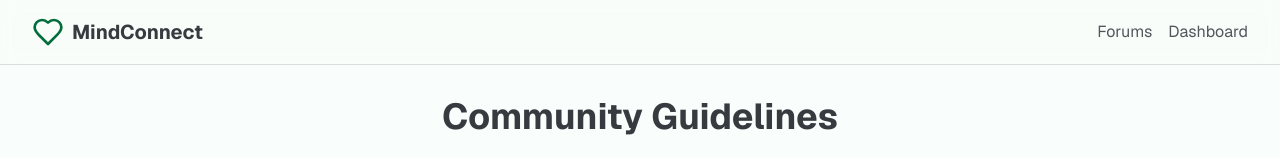
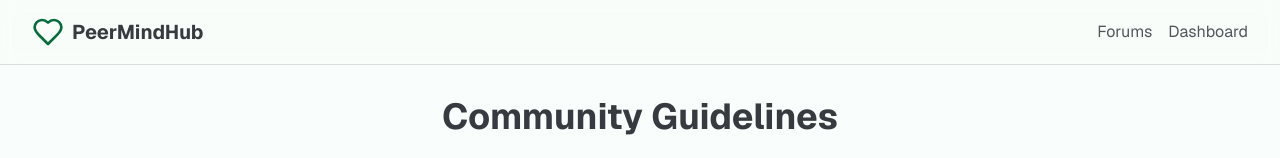
Before and after one commit to orpheusdark/PeerMindHub, a Next.js app: page /community-guidelines in a window 1280 px wide. Shown: the top 158 px of the page. Built offline with nearby package versions, Linux system fonts and the light colour scheme; no server answers.

Commit message:
mind-connect

```diff
--- a/app/community-guidelines/page.tsx
+++ b/app/community-guidelines/page.tsx
@@ -14,7 +14,7 @@ export default function CommunityGuidelinesPage() {
           <div className="flex justify-between items-center h-16">
             <Link href="/" className="flex items-center space-x-2">
               <Heart className="h-8 w-8 text-primary" />
-              <span className="font-bold text-xl text-foreground">MindConnect</span>
+              <span className="font-bold text-xl text-foreground">PeerMindHub</span>
             </Link>
             <div className="flex items-center space-x-4">
               <Link href="/forums" className="text-muted-foreground hover:text-primary transition-colors">
--- a/app/crisis-helplines/page.tsx
+++ b/app/crisis-helplines/page.tsx
@@ -111,7 +111,7 @@ export default function CrisisHelplinesPage() {
           <div className="flex justify-between items-center h-16">
             <Link href="/" className="flex items-center space-x-2">
               <Heart className="h-8 w-8 text-primary" />
-              <span className="font-bold text-xl text-foreground">MindConnect</span>
+              <span className="font-bold text-xl text-foreground">PeerMindHub</span>
             </Link>
             <div className="flex items-center space-x-4">
               <Link href="/tools" className="text-muted-foreground hover:text-primary transition-colors">
--- a/app/forums/page.tsx
+++ b/app/forums/page.tsx
@@ -118,7 +118,7 @@ function ForumsContent() {
           <div className="flex justify-between items-center h-16">
             <Link href="/" className="flex items-center space-x-2">
               <Heart className="h-8 w-8 text-primary" />
-              <span className="font-bold text-xl text-foreground">MindConnect</span>
+              <span className="font-bold text-xl text-foreground">PeerMindHub</span>
             </Link>
             <div className="flex items-center space-x-4">
               <Link href="/dashboard" className="text-muted-foreground hover:text-primary transition-colors">
--- a/app/page.tsx
+++ b/app/page.tsx
@@ -1,3 +1,8 @@
+"use client"
+
+import { useEffect } from "react"
+import { useRouter } from "next/navigation"
+import { useAuth } from "@/components/auth/auth-context"
 import { Button } from "@/components/ui/button"
 import { Card, CardContent, CardDescription, CardHeader, CardTitle } from "@/components/ui/card"
 import { Badge } from "@/components/ui/badge"
@@ -17,6 +22,20 @@ import {
 import Link from "next/link"
 
 export default function HomePage() {
+  const { user, isLoading } = useAuth()
+  const router = useRouter()
+
+  useEffect(() => {
+    if (!isLoading && user) {
+      router.push("/dashboard")
+    }
+  }, [user, isLoading, router])
+
+  // Optional: prevent flash of landing page while checking auth
+  if (isLoading || user) {
+    return null
+  }
+
   return (
     <div className="min-h-screen bg-background">
       {/* Navigation */}
--- a/app/profile/page.tsx
+++ b/app/profile/page.tsx
@@ -46,7 +46,7 @@ function ProfileContent() {
           <div className="flex justify-between items-center h-16">
             <Link href="/" className="flex items-center space-x-2">
               <Heart className="h-8 w-8 text-primary" />
-              <span className="font-bold text-xl text-foreground">MindConnect</span>
+              <span className="font-bold text-xl text-foreground">PeerMindHub</span>
             </Link>
             <div className="flex items-center space-x-4">
               <Link href="/dashboard" className="text-muted-foreground hover:text-primary transition-colors">
--- a/app/resources/page.tsx
+++ b/app/resources/page.tsx
@@ -203,7 +203,7 @@ function ResourcesContent() {
           <div className="flex justify-between items-center h-16">
             <Link href="/" className="flex items-center space-x-2">
               <Heart className="h-8 w-8 text-primary" />
-              <span className="font-bold text-xl text-foreground">MindConnect</span>
+              <span className="font-bold text-xl text-foreground">PeerMindHub</span>
             </Link>
             <div className="flex items-center space-x-4">
               <Link href="/forums" className="text-muted-foreground hover:text-primary transition-colors">
--- a/app/tools/breathing/page.tsx
+++ b/app/tools/breathing/page.tsx
@@ -171,7 +171,7 @@ function BreathingContent() {
           <div className="flex justify-between items-center h-16">
             <Link href="/" className="flex items-center space-x-2">
               <Heart className="h-8 w-8 text-primary" />
-              <span className="font-bold text-xl text-foreground">MindConnect</span>
+              <span className="font-bold text-xl text-foreground">PeerMindHub</span>
             </Link>
             <div className="flex items-center space-x-4">
               <Link href="/tools" className="text-muted-foreground hover:text-primary transition-colors">
--- a/app/tools/journal/page.tsx
+++ b/app/tools/journal/page.tsx
@@ -44,7 +44,7 @@ function JournalContent() {
           <div className="flex justify-between items-center h-16">
             <Link href="/" className="flex items-center space-x-2">
               <Heart className="h-8 w-8 text-primary" />
-              <span className="font-bold text-xl text-foreground">MindConnect</span>
+              <span className="font-bold text-xl text-foreground">PeerMindHub</span>
             </Link>
             <div className="flex items-center space-x-4">
               <Link href="/tools" className="text-muted-foreground hover:text-primary transition-colors">
--- a/app/tools/mood-tracker/page.tsx
+++ b/app/tools/mood-tracker/page.tsx
@@ -110,7 +110,7 @@ function MoodTrackerContent() {
           <div className="flex justify-between items-center h-16">
             <Link href="/" className="flex items-center space-x-2">
               <Heart className="h-8 w-8 text-primary" />
-              <span className="font-bold text-xl text-foreground">MindConnect</span>
+              <span className="font-bold text-xl text-foreground">PeerMindHub</span>
             </Link>
             <div className="flex items-center space-x-4">
               <Link href="/tools" className="text-muted-foreground hover:text-primary transition-colors">
--- a/app/tools/page.tsx
+++ b/app/tools/page.tsx
@@ -16,7 +16,7 @@ function ToolsContent() {
           <div className="flex justify-between items-center h-16">
             <Link href="/" className="flex items-center space-x-2">
               <Heart className="h-8 w-8 text-primary" />
-              <span className="font-bold text-xl text-foreground">MindConnect</span>
+              <span className="font-bold text-xl text-foreground">PeerMindHub</span>
             </Link>
             <div className="flex items-center space-x-4">
               <Link href="/forums" className="text-muted-foreground hover:text-primary transition-colors">
```
